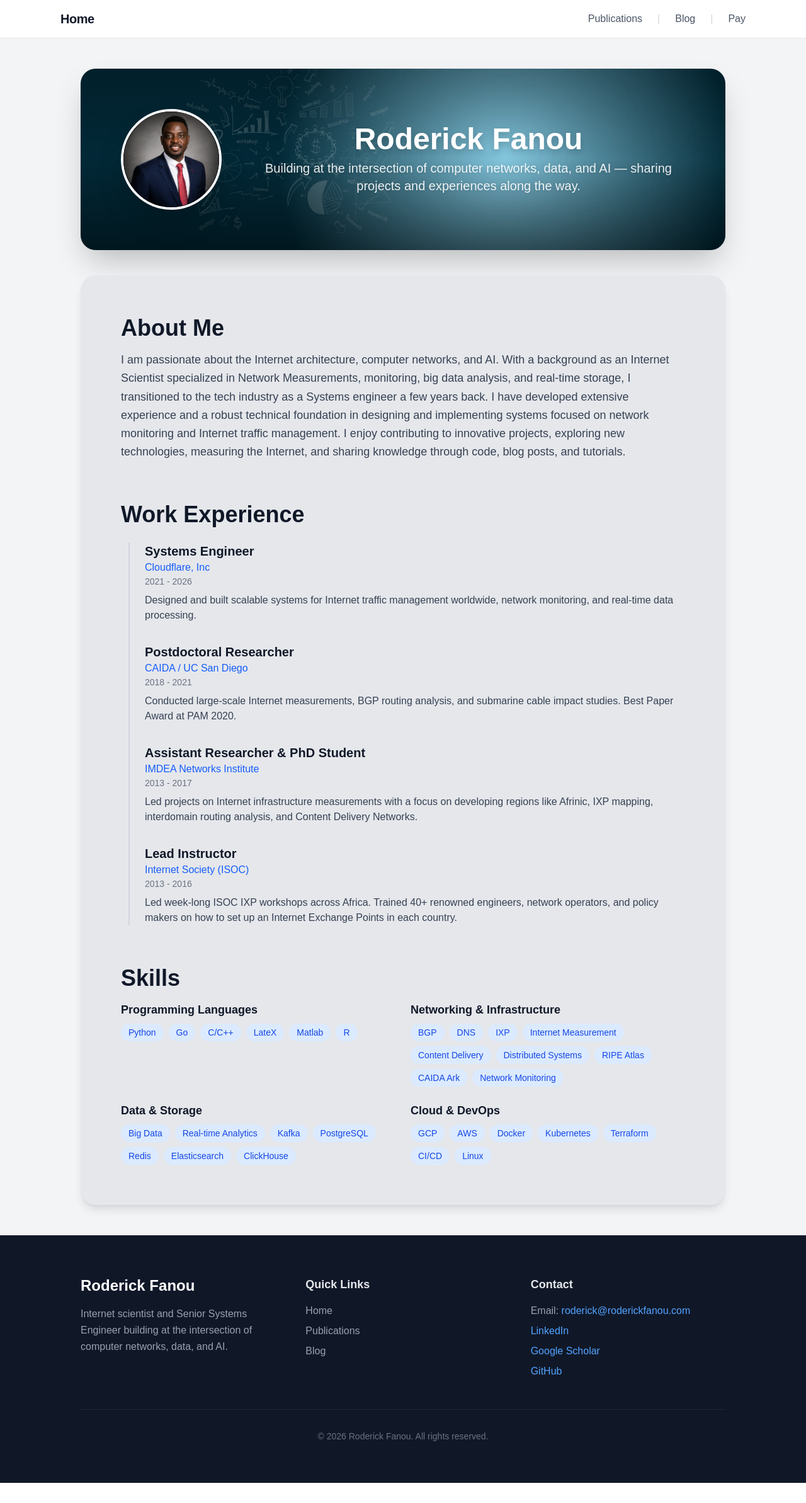
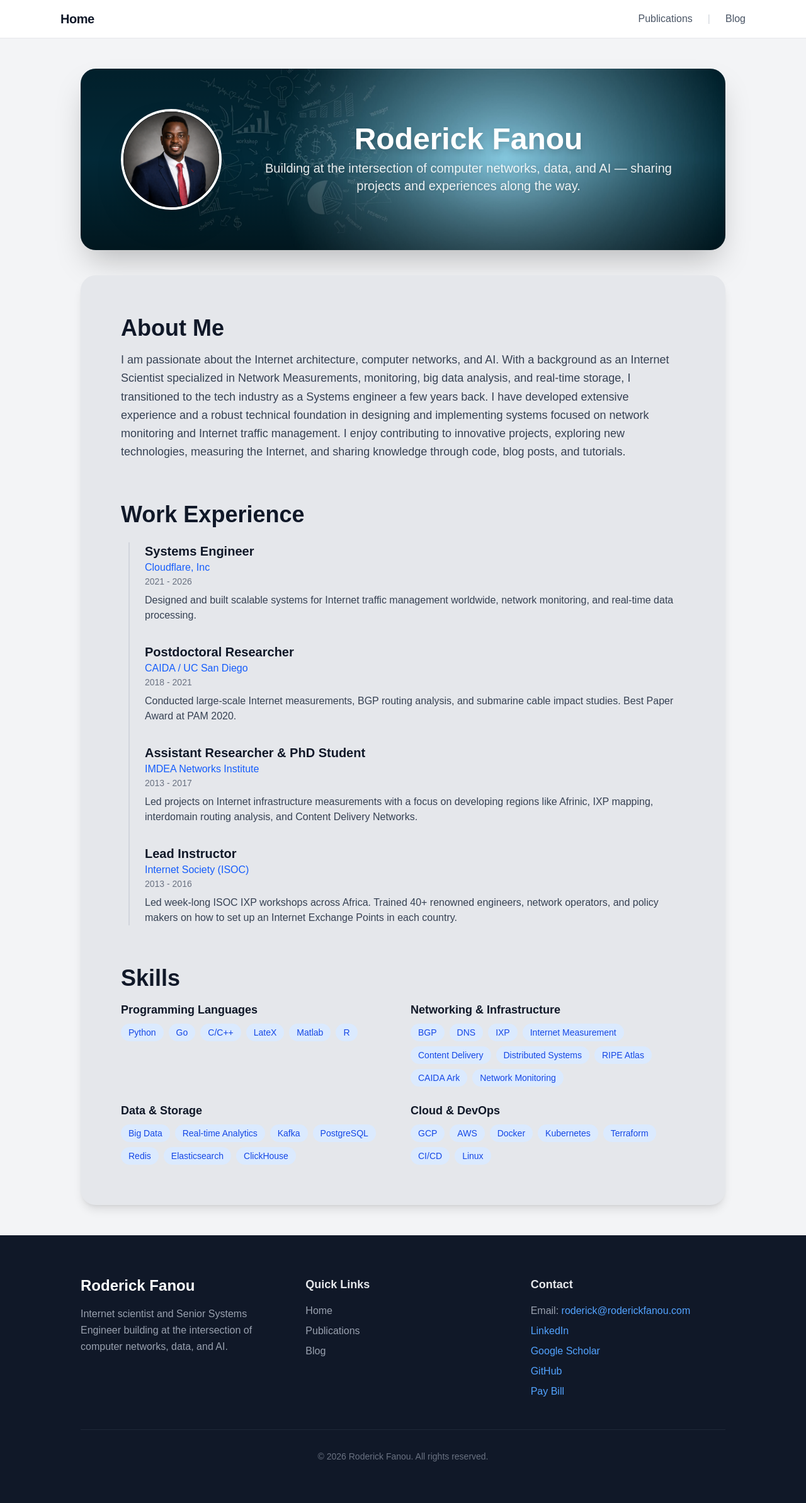
Before and after one commit to rodricfanou/rodricfanou.github.io, a Next.js app: page / in a window 1280 px wide. Shown: the whole page at 63% size. Before the commit the page ends 2354 px from the top, so only its background shows below. Built offline with nearby package versions, Linux system fonts and the light colour scheme.

Commit message:
Move Pay link to footer under GitHub and remove from nav

```diff
--- a/src/app/layout.tsx
+++ b/src/app/layout.tsx
@@ -25,7 +25,6 @@ export const metadata: Metadata = {
 const rightLinks = [
   { href: "/publications", label: "Publications" },
   { href: "/blog", label: "Blog" },
-  { href: "/pay", label: "Pay" },
 ];
 
 export default function RootLayout({
--- a/src/components/Footer.tsx
+++ b/src/components/Footer.tsx
@@ -37,6 +37,9 @@ export default function Footer() {
           <p className="text-gray-400">
             <a href="https://github.com/rodricfanou" target="_blank" rel="noopener noreferrer" className="text-blue-400 hover:underline">GitHub</a>
           </p>
+          <p className="text-gray-400 mt-2">
+            <Link href="/pay" className="text-blue-400 hover:underline">Pay Bill</Link>
+          </p>
         </div>
       </div>
 
```
